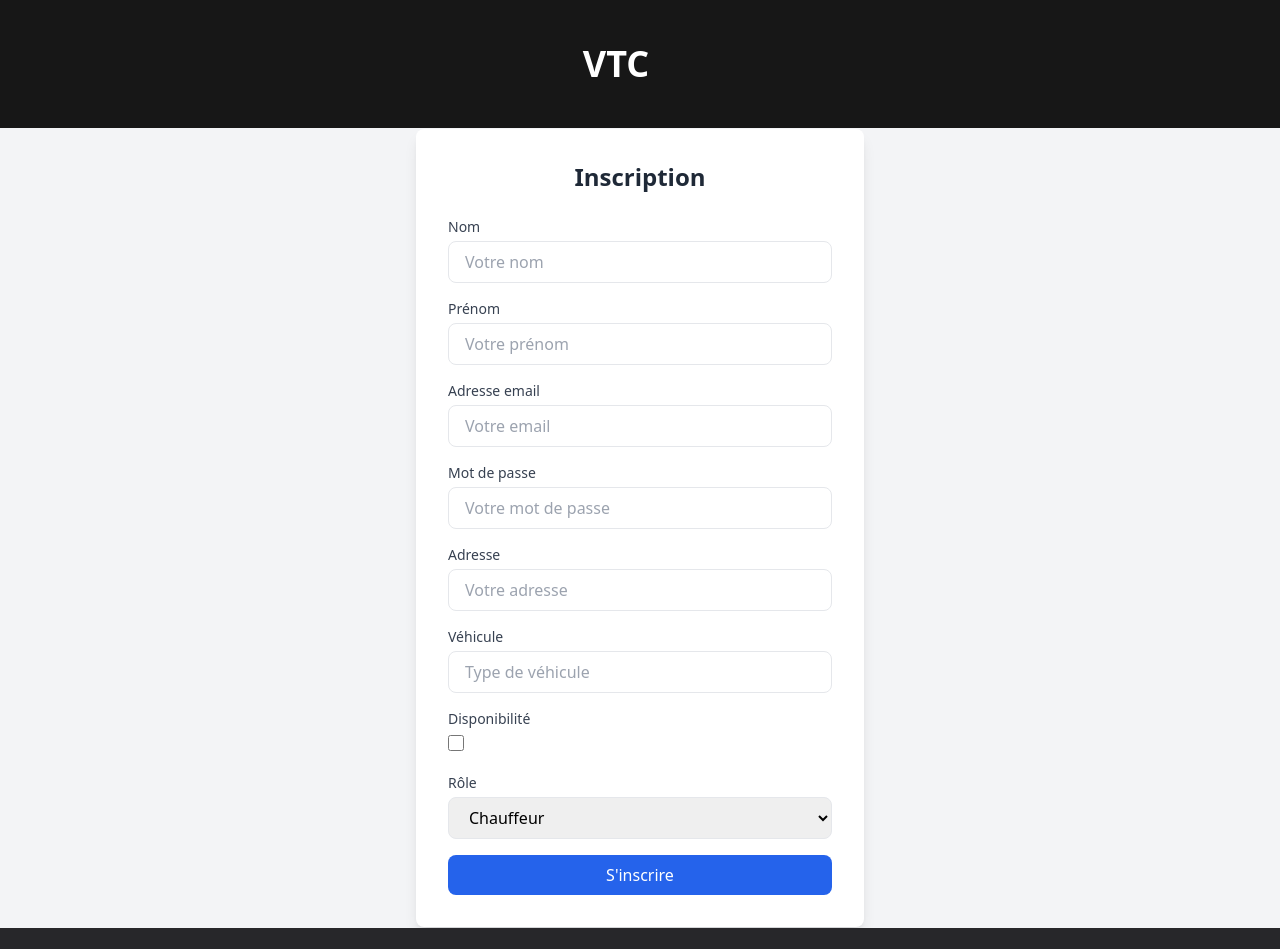
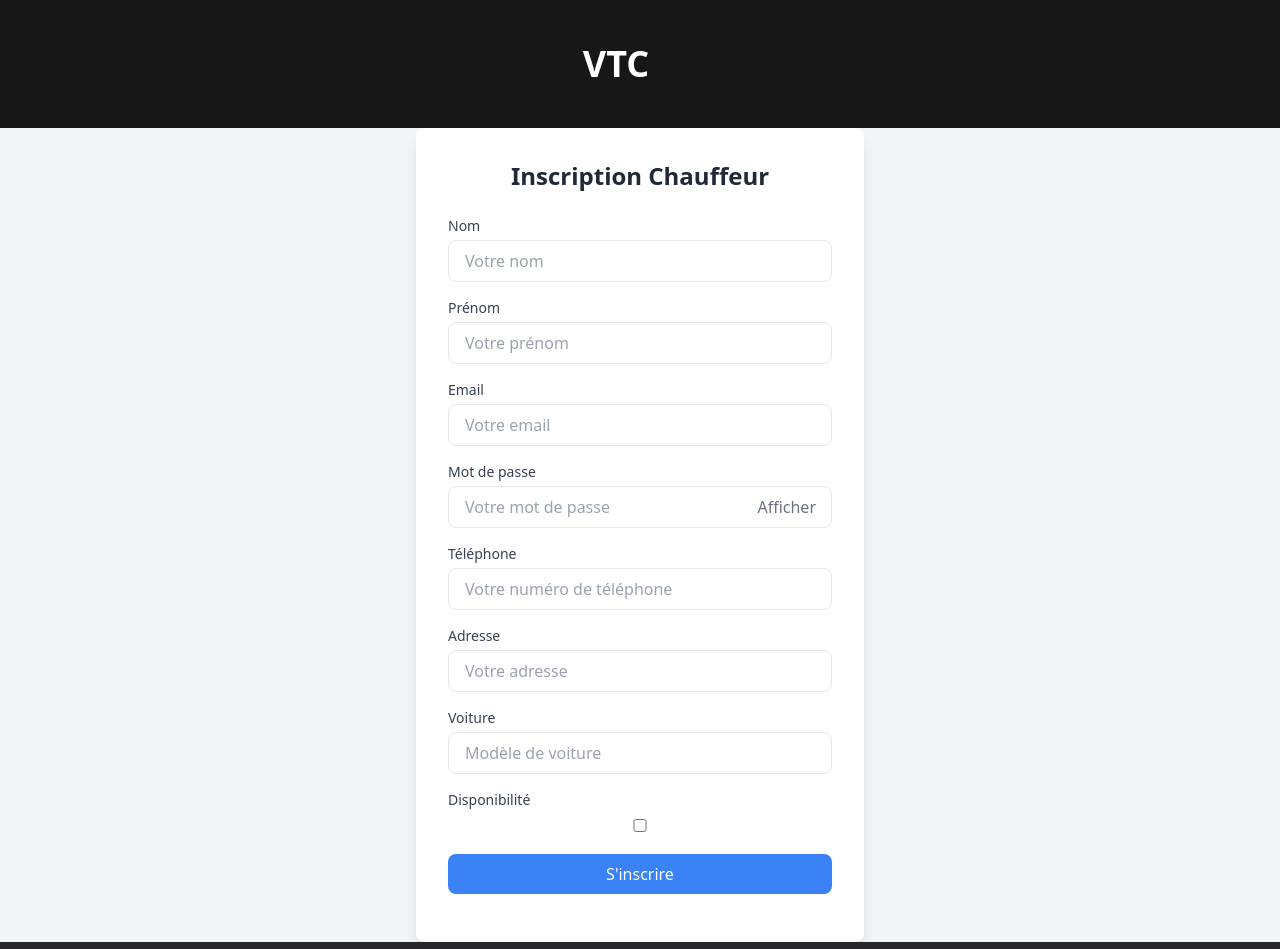
Before and after one commit to VictorLuigi27/vtcFrontend, a React (Vite) app: page /register in a window 1280 px wide. Shown: the top 949 px of the page. Built offline with nearby package versions, Linux system fonts and the light colour scheme; no server answers.

Commit message:
login et register OK

```diff
--- a/src/components/register/register.tsx
+++ b/src/components/register/register.tsx
@@ -1,32 +1,72 @@
 import { useState } from "react";
+import { useNavigate } from "react-router-dom";
 
 export default function Register() {
+  const navigate = useNavigate();
+
   const [nom, setNom] = useState("");
   const [prenom, setPrenom] = useState("");
   const [email, setEmail] = useState("");
   const [password, setPassword] = useState("");
   const [adresse, setAdresse] = useState("");
+  const [telephone, setTelephone] = useState("");
   const [vehicule, setVehicule] = useState("");
   const [disponibilite, setDisponibilite] = useState(false);
-  const [role, setRole] = useState("chauffeur"); // 'chauffeur' ou 'utilisateur'
   const [error, setError] = useState("");
+  const [passwordVisible, setPasswordVisible] = useState(false);
 
   const handleSubmit = async (e: React.FormEvent) => {
     e.preventDefault();
     setError(""); // Réinitialise les erreurs
 
-    // Validation de base
-    if (!nom || !prenom || !email || !password || !adresse || !role) {
-      setError("Veuillez remplir tous les champs.");
+    console.log("Données soumises:", {
+      nom,
+      prenom,
+      email,
+      password,
+      adresse,
+      telephone,
+      vehicule,
+      disponibilite,
+    });
+
+    console.log(disponibilite); // Vérifiez la valeur de disponibilite
+
+    // Validation des champs
+    if (!nom || !prenom || !email || !password || !adresse || !telephone || !vehicule || disponibilite === undefined) {
+      setError("Tous les champs sont obligatoires.");
+      console.log("Erreur: tous les champs doivent être remplis.");
       return;
     }
-    if (!/\S+@\S+\.\S+/.test(email)) {
-      setError("Veuillez entrer une adresse email valide.");
+
+    // Validation de l'email
+    const emailRegex = /^[^\s@]+@[^\s@]+\.[^\s@]+$/;
+    if (!emailRegex.test(email)) {
+      setError("Email invalide.");
+      console.log("Erreur: email invalide.");
+      return;
+    }
+
+    // Validation du mot de passe
+    if (password.length < 8) {
+      setError("Le mot de passe doit contenir au moins 8 caractères.");
+      console.log("Erreur: mot de passe trop court.");
       return;
     }
 
     try {
-        // Requête pour inscrire l'utilisateur (chauffeur ou utilisateur)
+        // Afficher les données envoyées avant de faire la requête
+        console.log({
+          nom,
+          prenom,
+          email,
+          password,
+          adresse,
+          telephone,
+          vehicule,
+          disponibilite,
+        });
+
         const response = await fetch("http://localhost:3000/api/register", {
           method: "POST",
           headers: {
@@ -38,25 +78,25 @@ export default function Register() {
             email,
             password,
             adresse,
-            vehicule: role === "chauffeur" ? vehicule : undefined,
-            disponibilite: role === "chauffeur" ? disponibilite : undefined,
-            role,
+            telephone,
+            vehicule,
+            disponibilite,
           }),
         });
 
+        console.log("Réponse du serveur:", response);
+
+        if (!response.ok) {
           const data = await response.json();
-
-        if (response.ok) {
-          alert(data.message || "Inscription réussie !");
+          setError(data.message || "Erreur lors de l'inscription.");
+          console.log("Erreur du backend:", data.message);
         } else {
-          setError(data.message || "Erreur lors de l'inscription.");
+          alert(`Chauffeur inscrit avec succès !`);
+          navigate("/login");
         }
-      } catch (err: unknown) {  // Définir 'err' comme étant de type 'unknown'
-        if (err instanceof Error) {  // Vérification que l'erreur est une instance de 'Error'
-          setError(err.message || "Une erreur est survenue. Veuillez réessayer plus tard.");
-        } else {
-          setError("Une erreur inconnue est survenue.");
-        }
+      } catch (err) {
+        console.log("Erreur lors de la requête:", err);
+        setError("Une erreur est survenue. Veuillez réessayer plus tard.");
       }
 
   };
@@ -64,117 +104,114 @@ export default function Register() {
   return (
     <div className="min-h-screen flex items-center justify-center bg-gray-100">
       <div className="bg-white p-8 rounded-lg shadow-lg w-full max-w-md">
-        <h2 className="text-2xl font-bold mb-6 text-center text-gray-800">Inscription</h2>
-        {error && (
-          <p className="text-red-500 text-sm mb-4 text-center">{error}</p>
-        )}
+        <h2 className="text-2xl font-bold mb-6 text-center text-gray-800">Inscription Chauffeur</h2>
+        {error && <p className="text-red-500 text-sm mb-4 text-center">{error}</p>}
         <form onSubmit={handleSubmit}>
+          {/* Formulaire */}
           <div className="mb-4">
             <label htmlFor="nom" className="block text-sm font-medium text-gray-700 mb-1">Nom</label>
             <input
               type="text"
               id="nom"
-              className="w-full px-4 py-2 border rounded-lg focus:outline-none focus:ring-2 focus:ring-blue-500 focus:border-blue-500"
+              className="w-full px-4 py-2 border rounded-lg focus:outline-none focus:ring-2 focus:ring-blue-500"
               placeholder="Votre nom"
               value={nom}
               onChange={(e) => setNom(e.target.value)}
             />
           </div>
-
           <div className="mb-4">
             <label htmlFor="prenom" className="block text-sm font-medium text-gray-700 mb-1">Prénom</label>
             <input
               type="text"
               id="prenom"
-              className="w-full px-4 py-2 border rounded-lg focus:outline-none focus:ring-2 focus:ring-blue-500 focus:border-blue-500"
+              className="w-full px-4 py-2 border rounded-lg focus:outline-none focus:ring-2 focus:ring-blue-500"
               placeholder="Votre prénom"
               value={prenom}
               onChange={(e) => setPrenom(e.target.value)}
             />
           </div>
-
           <div className="mb-4">
-            <label htmlFor="email" className="block text-sm font-medium text-gray-700 mb-1">Adresse email</label>
+            <label htmlFor="email" className="block text-sm font-medium text-gray-700 mb-1">Email</label>
             <input
               type="email"
               id="email"
-              className="w-full px-4 py-2 border rounded-lg focus:outline-none focus:ring-2 focus:ring-blue-500 focus:border-blue-500"
+              className="w-full px-4 py-2 border rounded-lg focus:outline-none focus:ring-2 focus:ring-blue-500"
               placeholder="Votre email"
               value={email}
               onChange={(e) => setEmail(e.target.value)}
             />
           </div>
-
           <div className="mb-4">
             <label htmlFor="password" className="block text-sm font-medium text-gray-700 mb-1">Mot de passe</label>
+            <div className="relative">
               <input
-              type="password"
+                type={passwordVisible ? "text" : "password"}
                 id="password"
-              className="w-full px-4 py-2 border rounded-lg focus:outline-none focus:ring-2 focus:ring-blue-500 focus:border-blue-500"
+                className="w-full px-4 py-2 border rounded-lg focus:outline-none focus:ring-2 focus:ring-blue-500"
                 placeholder="Votre mot de passe"
                 value={password}
                 onChange={(e) => setPassword(e.target.value)}
               />
+              <button
+                type="button"
+                onClick={() => setPasswordVisible(!passwordVisible)}
+                className="absolute right-4 top-1/2 transform -translate-y-1/2 text-gray-500"
+              >
+                {passwordVisible ? "Cacher" : "Afficher"}
+              </button>
             </div>
-
+          </div>
+          <div className="mb-4">
+            <label htmlFor="telephone" className="block text-sm font-medium text-gray-700 mb-1">Téléphone</label>
+            <input
+              type="tel"
+              id="telephone"
+              className="w-full px-4 py-2 border rounded-lg focus:outline-none focus:ring-2 focus:ring-blue-500"
+              placeholder="Votre numéro de téléphone"
+              value={telephone}
+              onChange={(e) => setTelephone(e.target.value)}
+            />
+          </div>
           <div className="mb-4">
             <label htmlFor="adresse" className="block text-sm font-medium text-gray-700 mb-1">Adresse</label>
             <input
               type="text"
               id="adresse"
-              className="w-full px-4 py-2 border rounded-lg focus:outline-none focus:ring-2 focus:ring-blue-500 focus:border-blue-500"
+              className="w-full px-4 py-2 border rounded-lg focus:outline-none focus:ring-2 focus:ring-blue-500"
               placeholder="Votre adresse"
               value={adresse}
               onChange={(e) => setAdresse(e.target.value)}
             />
           </div>
-
-          {role === "chauffeur" && (
-            <>
           <div className="mb-4">
-                <label htmlFor="vehicule" className="block text-sm font-medium text-gray-700 mb-1">Véhicule</label>
+            <label htmlFor="voiture" className="block text-sm font-medium text-gray-700 mb-1">Voiture</label>
             <input
               type="text"
-                  id="vehicule"
-                  className="w-full px-4 py-2 border rounded-lg focus:outline-none focus:ring-2 focus:ring-blue-500 focus:border-blue-500"
-                  placeholder="Type de véhicule"
+              id="voiture"
+              className="w-full px-4 py-2 border rounded-lg focus:outline-none focus:ring-2 focus:ring-blue-500"
+              placeholder="Modèle de voiture"
               value={vehicule}
               onChange={(e) => setVehicule(e.target.value)}
             />
           </div>
-
           <div className="mb-4">
             <label htmlFor="disponibilite" className="block text-sm font-medium text-gray-700 mb-1">Disponibilité</label>
             <input
               type="checkbox"
               id="disponibilite"
-                  className="h-4 w-4"
+              className="w-full px-4 py-2 border rounded-lg focus:outline-none focus:ring-2 focus:ring-blue-500"
               checked={disponibilite}
-                  onChange={(e) => setDisponibilite(e.target.checked)}
+              onChange={() => setDisponibilite(!disponibilite)}
             />
           </div>
-            </>
-          )}
-
           <div className="mb-4">
-            <label htmlFor="role" className="block text-sm font-medium text-gray-700 mb-1">Rôle</label>
-            <select
-              id="role"
-              className="w-full px-4 py-2 border rounded-lg focus:outline-none focus:ring-2 focus:ring-blue-500 focus:border-blue-500"
-              value={role}
-              onChange={(e) => setRole(e.target.value)}
-            >
-              <option value="chauffeur">Chauffeur</option>
-              <option value="utilisateur">Utilisateur</option>
-            </select>
-          </div>
-
             <button
               type="submit"
-            className="w-full bg-blue-600 text-white py-2 px-4 rounded-lg hover:bg-blue-700 transition duration-200"
+              className="w-full py-2 px-4 bg-blue-500 text-white rounded-lg hover:bg-blue-700 focus:outline-none focus:ring-2 focus:ring-blue-500"
             >
               S'inscrire
             </button>
+          </div>
         </form>
       </div>
     </div>
```
Lines whose indentation alone changed are shown as unchanged.
